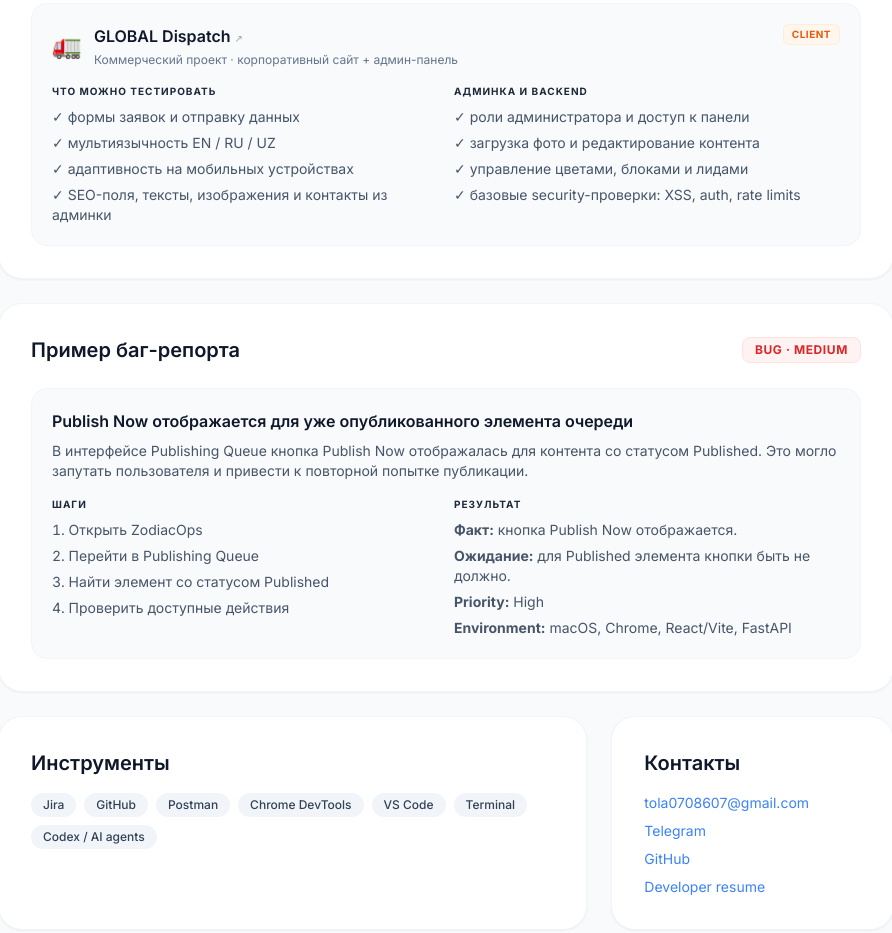
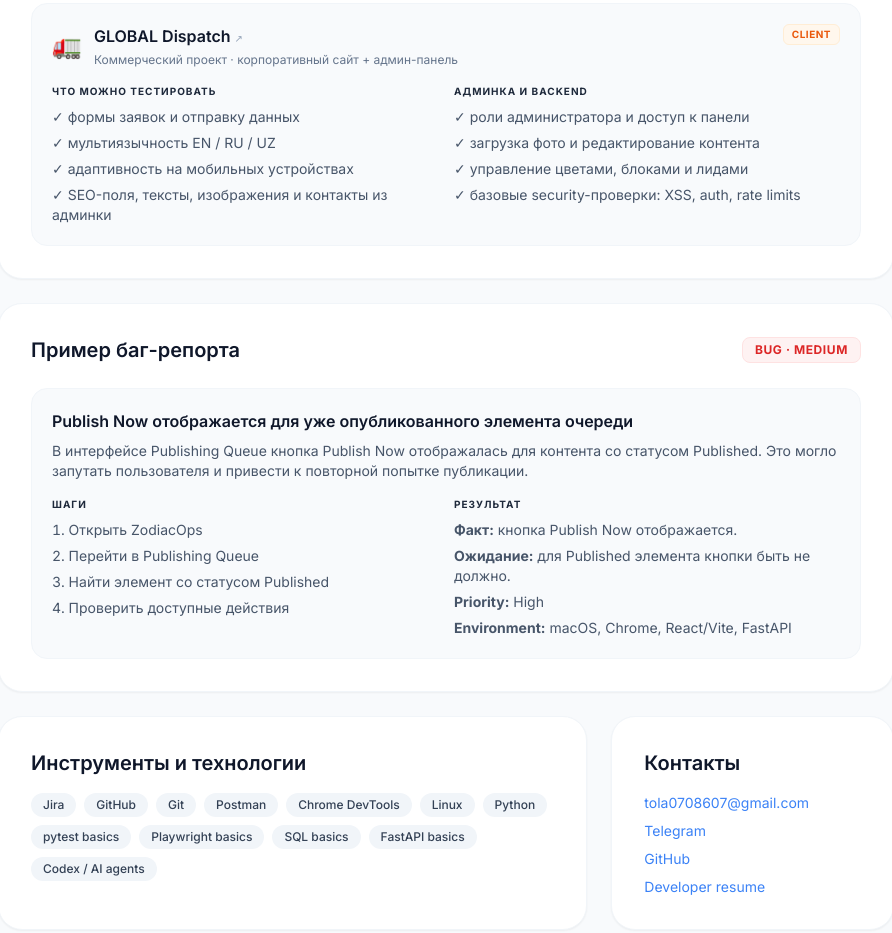
Before and after one commit to V1nSky/resume-qa, a plain HTML site: page index.html in a window 1280 px wide. Shown: the part 1337-2270 px from the top of the page, without its empty margins (194-1086 px from the left). Drawn offline with nearby package versions, Linux system fonts and the light colour scheme.

Commit message:
Revise profile details and skills listed
Updated job title and skills in the profile section.

```diff
--- a/index.html
+++ b/index.html
@@ -44,10 +44,10 @@
                 </div>
                 <div>
                     <h1 class="text-2xl md:text-3xl font-bold text-slate-900 dark:text-white tracking-tight">Кобелев Анатолий</h1>
-                    <p class="text-base md:text-lg text-slate-500 dark:text-slate-400 font-medium">Junior QA Engineer / Technical QA</p>
+                    <p class="text-base md:text-lg text-slate-500 dark:text-slate-400 font-medium">Junior QA Engineer / QA Automation Trainee</p>
                     <p class="text-xs md:text-sm text-slate-400 dark:text-slate-500 mt-1 md:mt-2 flex items-center gap-2">
                         <span class="w-2 h-2 rounded-full bg-blue-500 animate-pulse"></span>
-                        Ручное тестирование · API · баг-репорты · технический бэкграунд
+                        Ручное тестирование · API · баг-репорты · Python · технический бэкграунд
                     </p>
                 </div>
             </div>
@@ -71,7 +71,7 @@
                 </p>
                 <p class="text-sm md:text-base text-slate-600 dark:text-slate-300 leading-relaxed">
                     Хочу развиваться в тестировании веб-приложений и backend-сервисов: составлять чек-листы, тест-кейсы,
-                    баг-репорты, проверять API, воспроизводить ошибки и помогать команде выпускать более стабильный продукт.
+                    баг-репорты, проверять API, воспроизводить ошибки и постепенно переходить в QA Automation на Python.
                 </p>
             </section>
             <section class="bento-card bg-white dark:bg-slate-900 border border-slate-100 dark:border-slate-800 rounded-[1.5rem] p-6 md:p-8 shadow-sm">
@@ -88,6 +88,7 @@
                     <span class="bg-slate-100 dark:bg-slate-800 text-slate-700 dark:text-slate-300 px-3 py-1 rounded-full text-xs font-medium">Git</span>
                     <span class="bg-slate-100 dark:bg-slate-800 text-slate-700 dark:text-slate-300 px-3 py-1 rounded-full text-xs font-medium">Python</span>
                     <span class="bg-slate-100 dark:bg-slate-800 text-slate-700 dark:text-slate-300 px-3 py-1 rounded-full text-xs font-medium">pytest basics</span>
+                    <span class="bg-slate-100 dark:bg-slate-800 text-slate-700 dark:text-slate-300 px-3 py-1 rounded-full text-xs font-medium">Linux basics</span>
                 </div>
             </section>
         </div>
@@ -275,14 +276,19 @@
         <!-- Tools + Contacts -->
         <div class="grid grid-cols-1 md:grid-cols-3 gap-6">
             <section class="bento-card md:col-span-2 bg-white dark:bg-slate-900 border border-slate-100 dark:border-slate-800 rounded-[1.5rem] p-6 md:p-8 shadow-sm">
-                <h2 class="text-lg md:text-xl font-semibold text-slate-900 dark:text-white mb-4">Инструменты</h2>
+                <h2 class="text-lg md:text-xl font-semibold text-slate-900 dark:text-white mb-4">Инструменты и технологии</h2>
                 <div class="flex flex-wrap gap-2">
                     <span class="bg-slate-100 dark:bg-slate-800 text-slate-700 dark:text-slate-300 px-3 py-1 rounded-full text-xs font-medium">Jira</span>
                     <span class="bg-slate-100 dark:bg-slate-800 text-slate-700 dark:text-slate-300 px-3 py-1 rounded-full text-xs font-medium">GitHub</span>
+                    <span class="bg-slate-100 dark:bg-slate-800 text-slate-700 dark:text-slate-300 px-3 py-1 rounded-full text-xs font-medium">Git</span>
                     <span class="bg-slate-100 dark:bg-slate-800 text-slate-700 dark:text-slate-300 px-3 py-1 rounded-full text-xs font-medium">Postman</span>
                     <span class="bg-slate-100 dark:bg-slate-800 text-slate-700 dark:text-slate-300 px-3 py-1 rounded-full text-xs font-medium">Chrome DevTools</span>
-                    <span class="bg-slate-100 dark:bg-slate-800 text-slate-700 dark:text-slate-300 px-3 py-1 rounded-full text-xs font-medium">VS Code</span>
-                    <span class="bg-slate-100 dark:bg-slate-800 text-slate-700 dark:text-slate-300 px-3 py-1 rounded-full text-xs font-medium">Terminal</span>
+                    <span class="bg-slate-100 dark:bg-slate-800 text-slate-700 dark:text-slate-300 px-3 py-1 rounded-full text-xs font-medium">Linux</span>
+                    <span class="bg-slate-100 dark:bg-slate-800 text-slate-700 dark:text-slate-300 px-3 py-1 rounded-full text-xs font-medium">Python</span>
+                    <span class="bg-slate-100 dark:bg-slate-800 text-slate-700 dark:text-slate-300 px-3 py-1 rounded-full text-xs font-medium">pytest basics</span>
+                    <span class="bg-slate-100 dark:bg-slate-800 text-slate-700 dark:text-slate-300 px-3 py-1 rounded-full text-xs font-medium">Playwright basics</span>
+                    <span class="bg-slate-100 dark:bg-slate-800 text-slate-700 dark:text-slate-300 px-3 py-1 rounded-full text-xs font-medium">SQL basics</span>
+                    <span class="bg-slate-100 dark:bg-slate-800 text-slate-700 dark:text-slate-300 px-3 py-1 rounded-full text-xs font-medium">FastAPI basics</span>
                     <span class="bg-slate-100 dark:bg-slate-800 text-slate-700 dark:text-slate-300 px-3 py-1 rounded-full text-xs font-medium">Codex / AI agents</span>
                 </div>
             </section>
```
